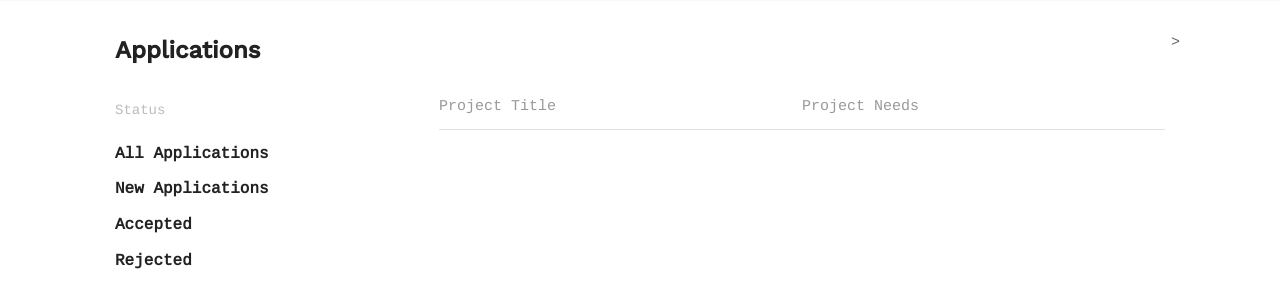
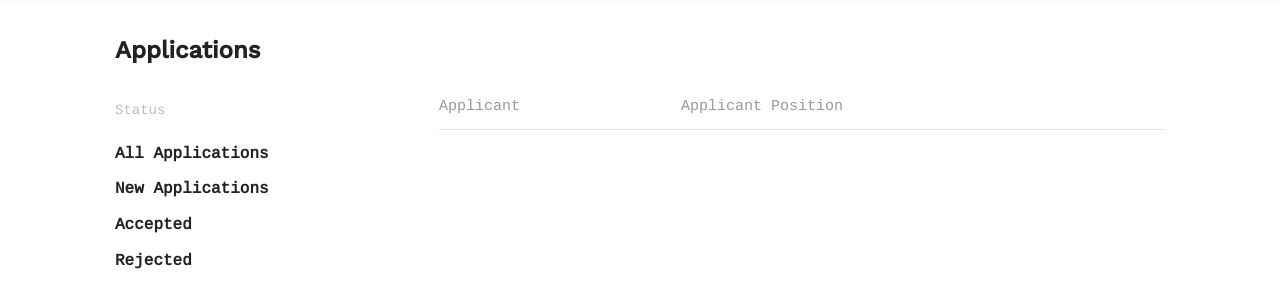
Before and after one commit to yunielgarcia/Team-Builder, a Django app: page /projects/applications/ in a window 1280 px wide. Shown: the part 195-503 px from the top of the page. Run offline with Django 3.2, Linux system fonts and the light colour scheme; a user stored in the database is signed in; data comes from the database, SQL or seed files in the repository; both versions use the stored data as it was after the commit; lists and menus that the app fills with data are empty.

Commit message:
getting project owner's application, in applications-list

```diff
--- a/team_builder/projects/templates/projects/application_list.html
+++ b/team_builder/projects/templates/projects/application_list.html
@@ -5,7 +5,7 @@
         <div class="circle--page--header circle--fluid">
             <div class="circle--fluid--cell circle--fluid--primary">
                 <h2>Applications</h2>
-            </div>>
+            </div>
         </div>
 
         <div class="grid-25">
@@ -26,26 +26,30 @@
             <table class="u-full-width circle--table">
                 <thead>
                 <tr>
-                    <th>Project Title</th>
-                    <th class="circle--cell--right">Project Needs</th>
+                    <th>Applicant</th>
+                    <th class="circle--cell--right">Applicant Position</th>
                 </tr>
                 </thead>
                 <tbody>
 
-{#                {% for project in project_list %}#}
-{#                    <tr class="clickable-row" data-href="{% url 'projects:detail_project' pk=project.pk %}">#}
-{#                        <td>#}
-{#                            <h3>{{ project.title }}</h3>#}
-{#                        </td>#}
-{##}
-{#                        <td class="circle--cell--right">#}
-{#                            {% for position in project.positions.all %}#}
-{#                                <p class="secondary-label">{{ position.position_title }}</p>#}
-{#                            {% endfor %}#}
-{#                        </td>#}
-{##}
-{#                    </tr>#}
-{#                {% endfor %}#}
+                {% for application in application_list %}
+                    <tr class="clickable-row" data-href="#">
+                        <td>
+                            <h3>{{ application.candidate.username }}</h3>
+                            {% for skill in application.candidate.user_skill_rel.all %}
+                                <p>{{ skill.skill }}</p>
+                            {% endfor %}
+
+                        </td>
+
+                        <td class="circle--cell--right">
+                            {% for position in project.positions.all %}
+                                <p class="secondary-label">{{ position.position_title }}</p>
+                            {% endfor %}
+                        </td>
+
+                    </tr>
+                {% endfor %}
 
 
                 </tbody>
--- a/team_builder/projects/views.py
+++ b/team_builder/projects/views.py
@@ -128,6 +128,11 @@ class CreateApplicationView(LoginRequiredMixin, generic.RedirectView):
             return super().get(request, *args, **kwargs)
 
 
-class AllApplications(LoginRequiredMixin, generic.ListView):
+class AllApplications(LoginRequiredMixin, PrefetchRelatedMixin, generic.ListView):
     model = models.Application
-    # prefetch_related = ["positions"]
+    prefetch_related = ["candidate", "position"]
+
+    def get_queryset(self):
+        return models.Application.objects.filter(
+            position__project__owner=self.request.user
+        )
```
Also changed, not shown: team_builder/db.sqlite3.
